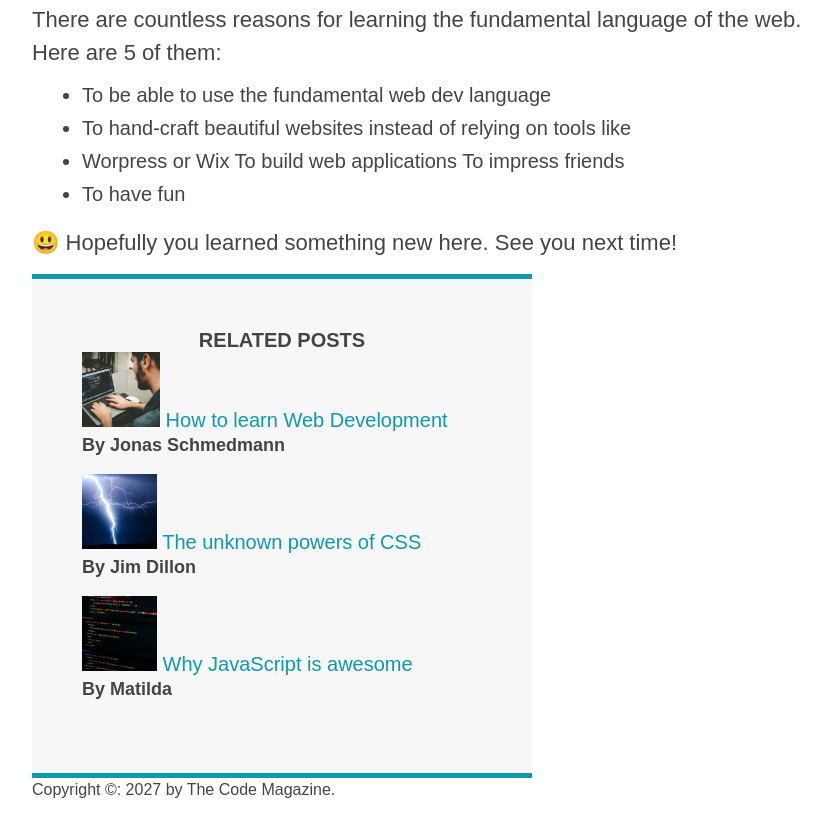
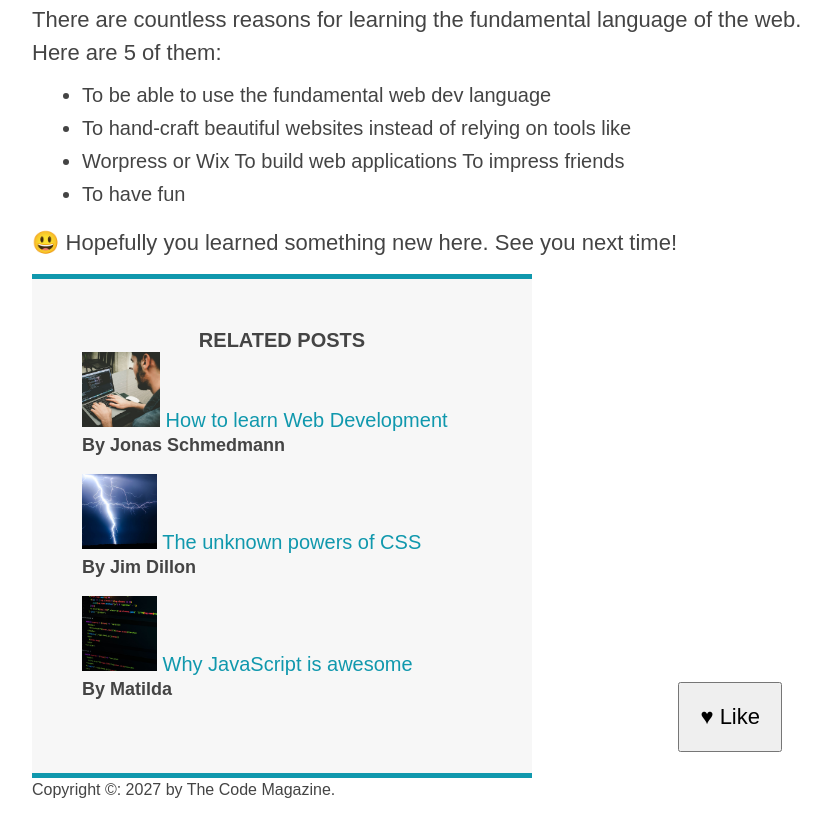
Before and after one commit to josphatmuteru/html-css, a plain HTML site: page index.html in a window 1280 px wide. Shown: the part 1437-2254 px from the top of the page, without its empty margins (208-1039 px from the left). Drawn offline with Linux system fonts and the light colour scheme.

Commit message:
Abslute positioning

```diff
--- a/index.html
+++ b/index.html
@@ -39,6 +39,7 @@
       height="200 "
       class="post-img"
     />
+    <button>♥ Like</button>
   </header>
 </article>
 
--- a/style.css
+++ b/style.css
@@ -11,6 +11,7 @@ body {
 .container {
   width: 800px;
   margin: 0 auto;
+  position: relative;
 }
 nav {
   font-size: 18px;
@@ -146,3 +147,12 @@ nav a:link {
 nav a:link :last-child {
   margin-right: 0;
 }
+
+button {
+  font-size: 22px;
+  padding: 20px;
+  cursor: pointer;
+  position: absolute;
+  bottom: 50px;
+  right: 50px;
+}
```
